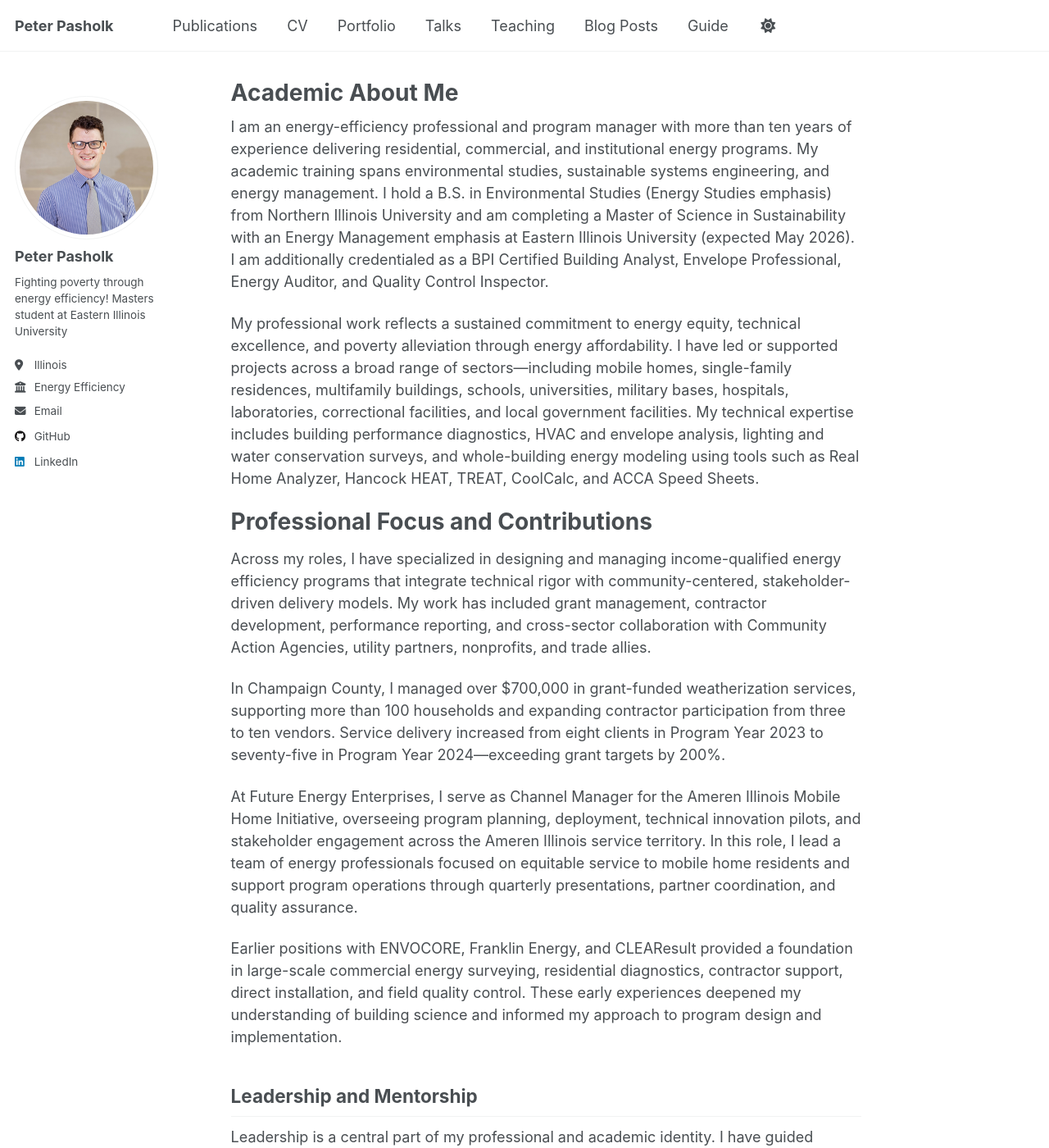
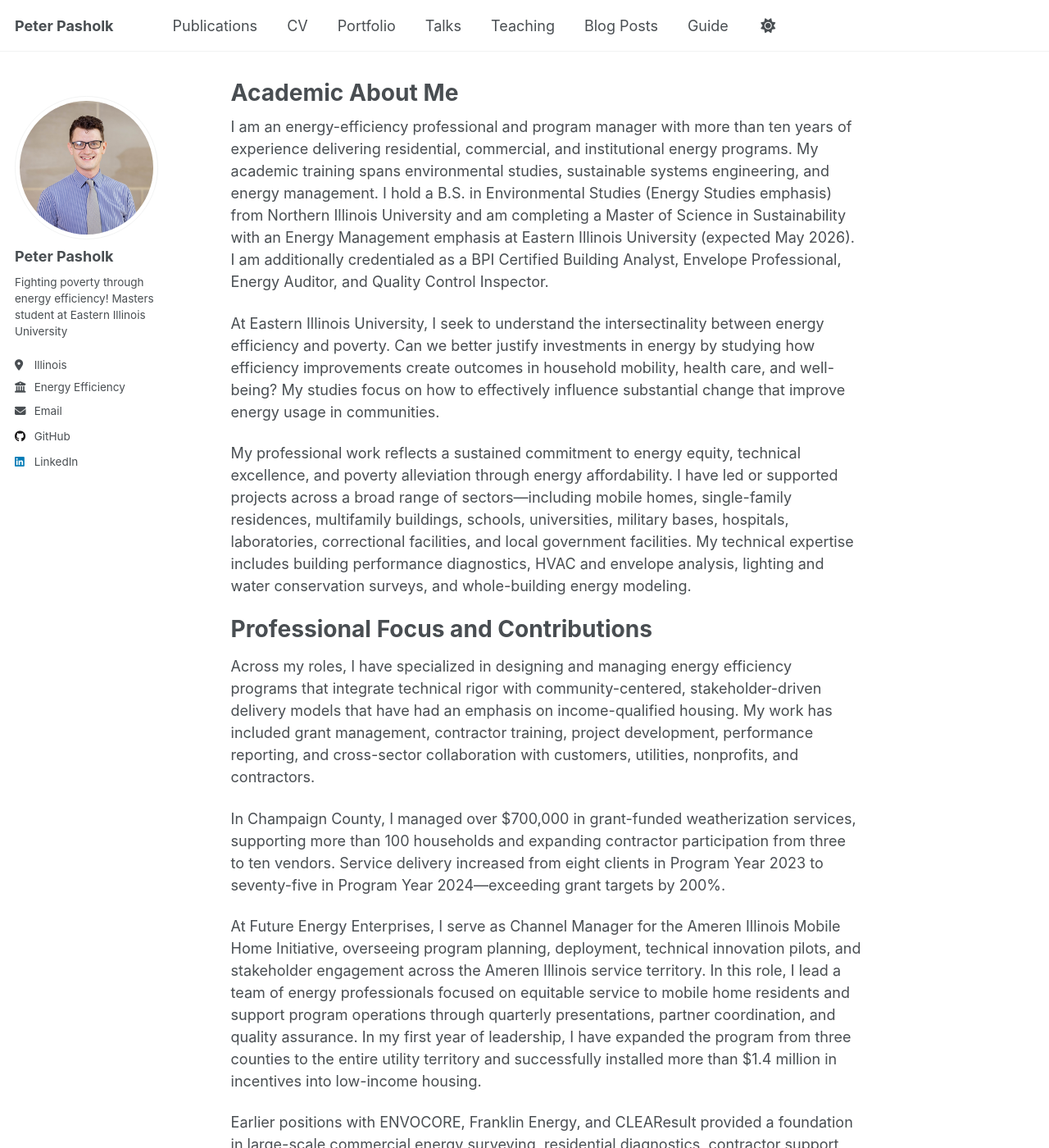
Before and after one commit to ppasholk/ppasholk.github.io, a Jekyll site: the page built from _pages/about.md, in a window 1280 px wide and 1400 px high. Shown: the whole window at 82% size. Built offline with Jekyll 4.4.1, drawn with Linux system fonts in a browser that asks for light colours; a script that is not in the unit is left out.

Commit message:
Update about.md

```diff
--- a/_pages/about.md
+++ b/_pages/about.md
@@ -8,15 +8,17 @@ redirect_from:
 ---
 I am an energy-efficiency professional and program manager with more than ten years of experience delivering residential, commercial, and institutional energy programs. My academic training spans environmental studies, sustainable systems engineering, and energy management. I hold a B.S. in Environmental Studies (Energy Studies emphasis) from Northern Illinois University and am completing a Master of Science in Sustainability with an Energy Management emphasis at Eastern Illinois University (expected May 2026). I am additionally credentialed as a BPI Certified Building Analyst, Envelope Professional, Energy Auditor, and Quality Control Inspector.
 
-My professional work reflects a sustained commitment to energy equity, technical excellence, and poverty alleviation through energy affordability. I have led or supported projects across a broad range of sectors—including mobile homes, single-family residences, multifamily buildings, schools, universities, military bases, hospitals, laboratories, correctional facilities, and local government facilities. My technical expertise includes building performance diagnostics, HVAC and envelope analysis, lighting and water conservation surveys, and whole-building energy modeling using tools such as Real Home Analyzer, Hancock HEAT, TREAT, CoolCalc, and ACCA Speed Sheets.
+At Eastern Illinois University, I seek to understand the intersectinality between energy efficiency and poverty. Can we better justify investments in energy by studying how efficiency improvements create outcomes in household mobility, health care, and well-being? My studies focus on how to effectively influence substantial change that improve energy usage in communities.
+
+My professional work reflects a sustained commitment to energy equity, technical excellence, and poverty alleviation through energy affordability. I have led or supported projects across a broad range of sectors—including mobile homes, single-family residences, multifamily buildings, schools, universities, military bases, hospitals, laboratories, correctional facilities, and local government facilities. My technical expertise includes building performance diagnostics, HVAC and envelope analysis, lighting and water conservation surveys, and whole-building energy modeling.
 
 Professional Focus and Contributions
 ======
-Across my roles, I have specialized in designing and managing income-qualified energy efficiency programs that integrate technical rigor with community-centered, stakeholder-driven delivery models. My work has included grant management, contractor development, performance reporting, and cross-sector collaboration with Community Action Agencies, utility partners, nonprofits, and trade allies.
+Across my roles, I have specialized in designing and managing energy efficiency programs that integrate technical rigor with community-centered, stakeholder-driven delivery models that have had an emphasis on income-qualified housing. My work has included grant management, contractor training, project development, performance reporting, and cross-sector collaboration with customers, utilities, nonprofits, and contractors.
 
 In Champaign County, I managed over $700,000 in grant-funded weatherization services, supporting more than 100 households and expanding contractor participation from three to ten vendors. Service delivery increased from eight clients in Program Year 2023 to seventy-five in Program Year 2024—exceeding grant targets by 200%.
 
-At Future Energy Enterprises, I serve as Channel Manager for the Ameren Illinois Mobile Home Initiative, overseeing program planning, deployment, technical innovation pilots, and stakeholder engagement across the Ameren Illinois service territory. In this role, I lead a team of energy professionals focused on equitable service to mobile home residents and support program operations through quarterly presentations, partner coordination, and quality assurance.
+At Future Energy Enterprises, I serve as Channel Manager for the Ameren Illinois Mobile Home Initiative, overseeing program planning, deployment, technical innovation pilots, and stakeholder engagement across the Ameren Illinois service territory. In this role, I lead a team of energy professionals focused on equitable service to mobile home residents and support program operations through quarterly presentations, partner coordination, and quality assurance. In my first year of leadership, I have expanded the program from three counties to the entire utility territory and successfully installed more than $1.4 million in incentives into low-income housing.
 
 Earlier positions with ENVOCORE, Franklin Energy, and CLEAResult provided a foundation in large-scale commercial energy surveying, residential diagnostics, contractor support, direct installation, and field quality control. These early experiences deepened my understanding of building science and informed my approach to program design and implementation.
 
```
